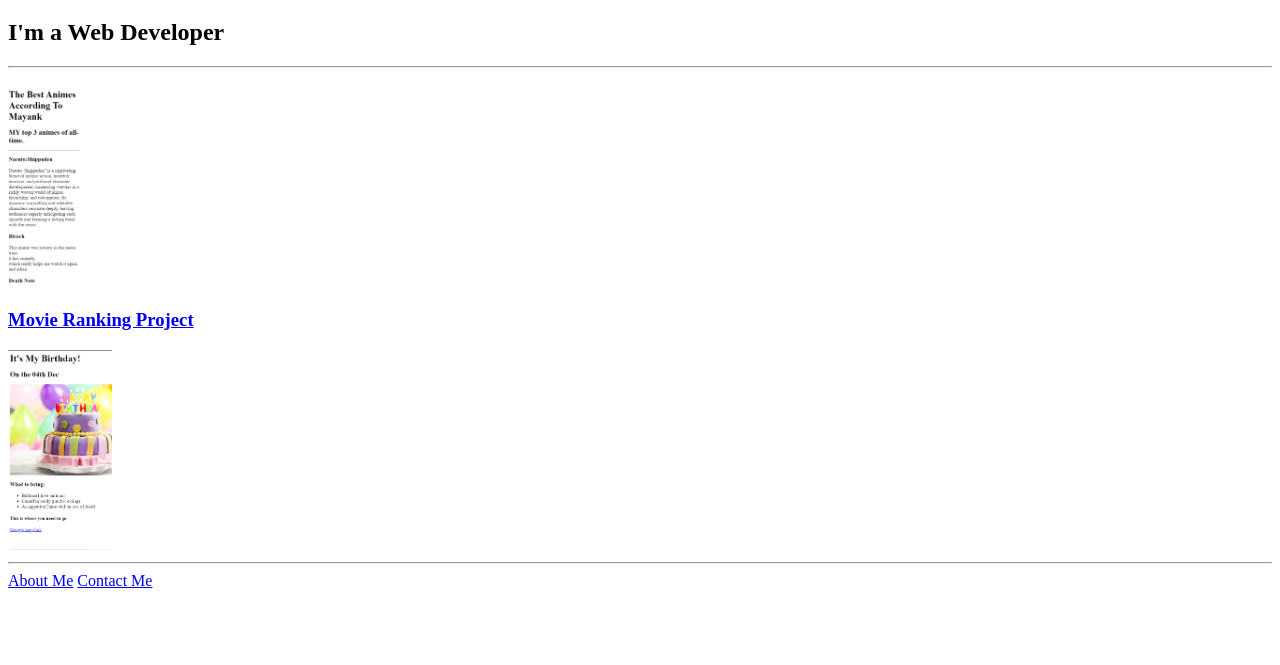
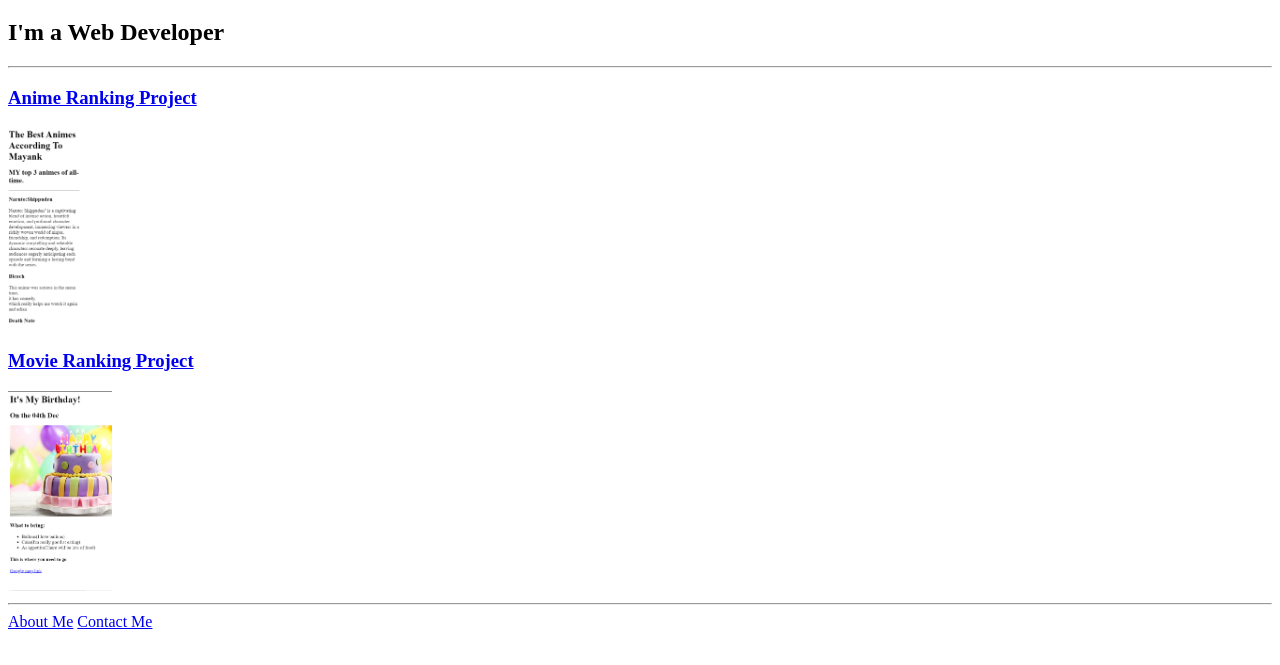
Before and after one commit to mayank72144/HTML-Portfolio, a plain HTML site: page index.html in a window 1280 px wide. Shown: the part 61-726 px from the top of the page. Drawn offline with Linux system fonts and the light colour scheme.

Commit message:
Update index.html

```diff
--- a/index.html
+++ b/index.html
@@ -9,7 +9,7 @@
         <h1>Mayank's Portfolio</h1>
         <h2>I'm a Web Developer</h2>
         <hr/>
-        <h3><a href="./public/Anime-ranking.html>Anime Ranking Project"></a></h3>
+        <h3><a href="./public/Anime-ranking.html>Anime Ranking Project">Anime Ranking Project</a></h3>
         <img src="./assets/images/anime-ranking.png" height="200" alt="anime ranking project preview"/>
         <h3><a href="./public/birthday_invite.html">Movie Ranking Project</a></h3>
         <img src="./assets/images/Bbirthday-invite.png" height="200" alt="birthday invite project review"/>
```
